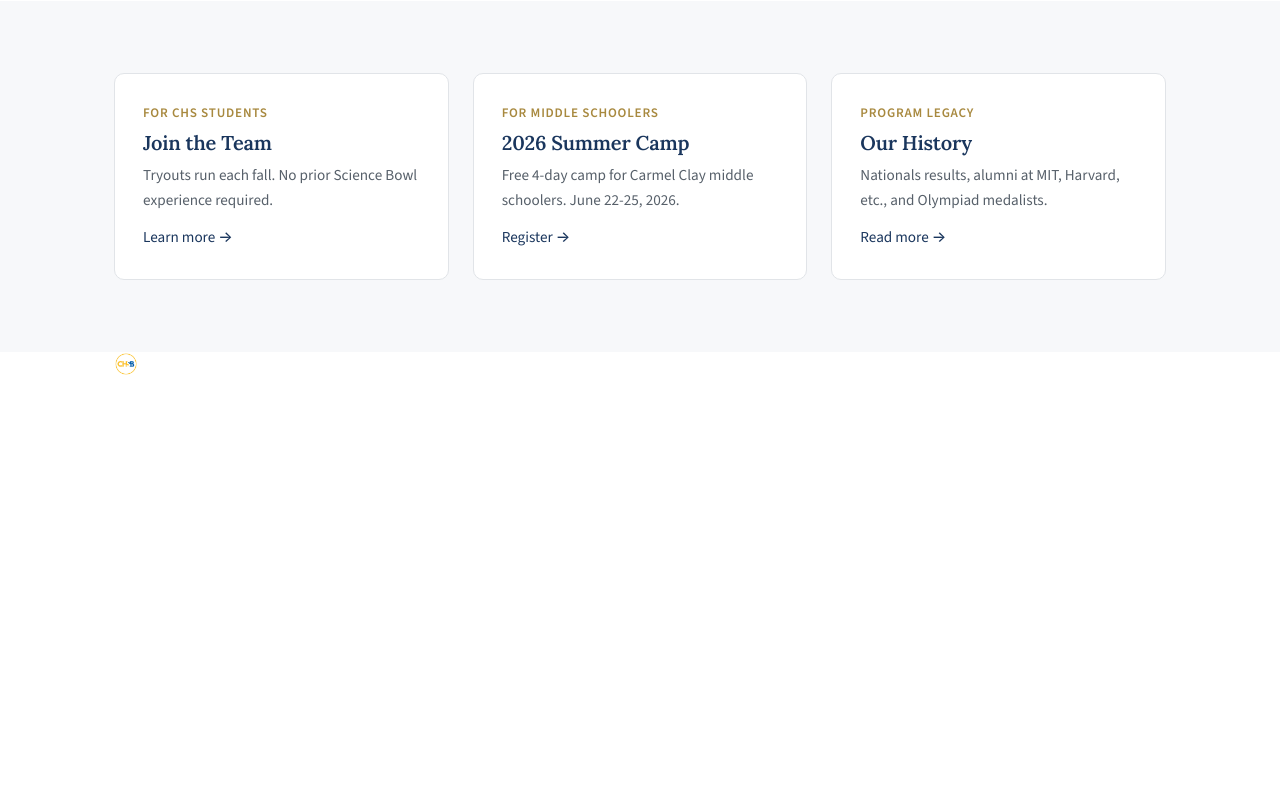
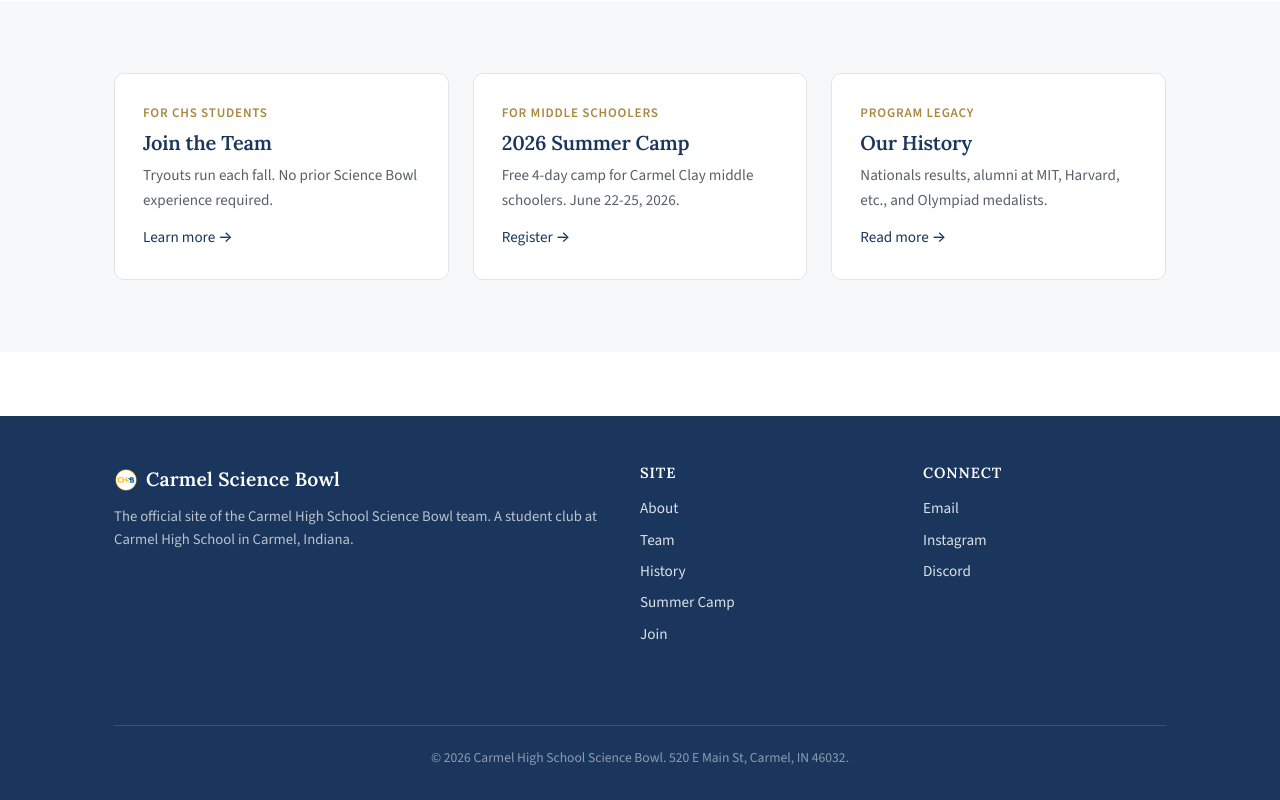
Before and after one commit to carmelscibowl/carmelscibowl.github.io, a plain HTML site: page index.html in a window 1280 px wide. Shown: the part 2002-2802 px from the top of the page. Before the commit the page ends 2673 px from the top, so only its background shows below. Drawn offline with nearby package versions, Linux system fonts and the light colour scheme.

Commit message:
initial site build

```diff
--- a/css/styles.css
+++ b/css/styles.css
@@ -716,6 +716,14 @@ details.subject li { margin-bottom: 0.25rem; color: var(--text-muted); }
   font-size: 0.95rem;
 }
 
+.site-footer {
+  background: var(--primary);
+  color: rgba(255,255,255,0.78);
+  padding: 3rem 0 2rem;
+  margin-top: 4rem;
+  font-size: 0.95rem;
+}
+
 .site-footer .footer-brand .brand {
   color: #fff;
   font-size: 1.2rem;
@@ -752,12 +760,6 @@ details.subject li { margin-bottom: 0.25rem; color: var(--text-muted); }
   text-decoration: none;
 }
 
-.site-footer .footer-brand .brand {
-  color: #fff;
-  font-size: 1.2rem;
-  display: block;
-  margin-bottom: 0.6rem;
-}
 .site-footer .footer-brand p {
   color: rgba(255,255,255,0.7);
   font-size: 0.92rem;
```
